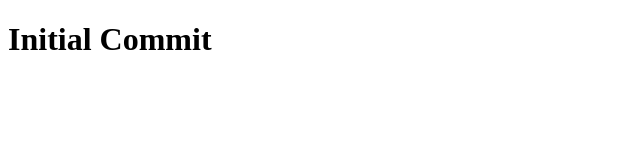
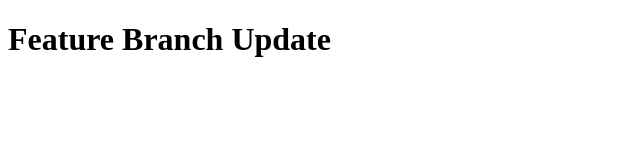
Before and after one commit to thilandayarathna/se-lab2, a plain HTML site: page index.html in a window 1280 px wide. Shown: the whole page, without its empty margins (0-640 px from the left). Drawn offline with Linux system fonts and the light colour scheme.

Commit message:
Feature Branch Update

```diff
--- a/index.html
+++ b/index.html
@@ -6,6 +6,6 @@
     <title>Document</title>
 </head>
 <body>
-    <h1>Initial Commit</h1>
+    <h1>Feature Branch Update</h1>
 </body>
 </html>
```
